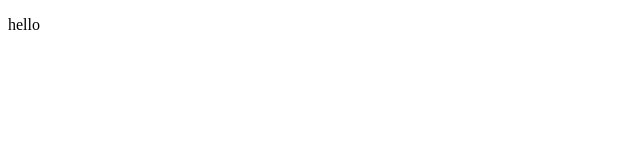
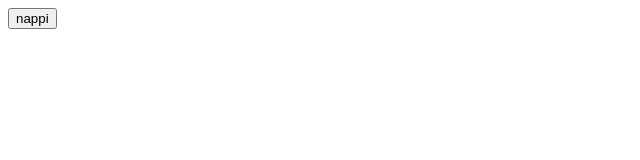
Before and after one commit to anniina-aarnio/fullstack_MOOC, a React (Create React App) app in the folder osa1/unicafe/: page / in a window 1280 px wide. Shown: the top 160 px of the page, without its empty margins (0-640 px from the left). Built offline with nearby package versions, Linux system fonts and the light colour scheme.

Commit message:
osa1-6 lisätty Button-komponentti

```diff
--- a/osa1/unicafe/src/App.js
+++ b/osa1/unicafe/src/App.js
@@ -1,10 +1,16 @@
+const Button = ({ handleClick, text}) => {
+  return (
+    <button onClick={handleClick}>
+      {text}
+    </button>
+  )
+}
+
 
 function App() {
   return (
     <div>
-      <p>
-        hello
-      </p>
+      <Button handleClick={() => console.log("click")} text={"nappi"} />
     </div>
   );
 }
```
